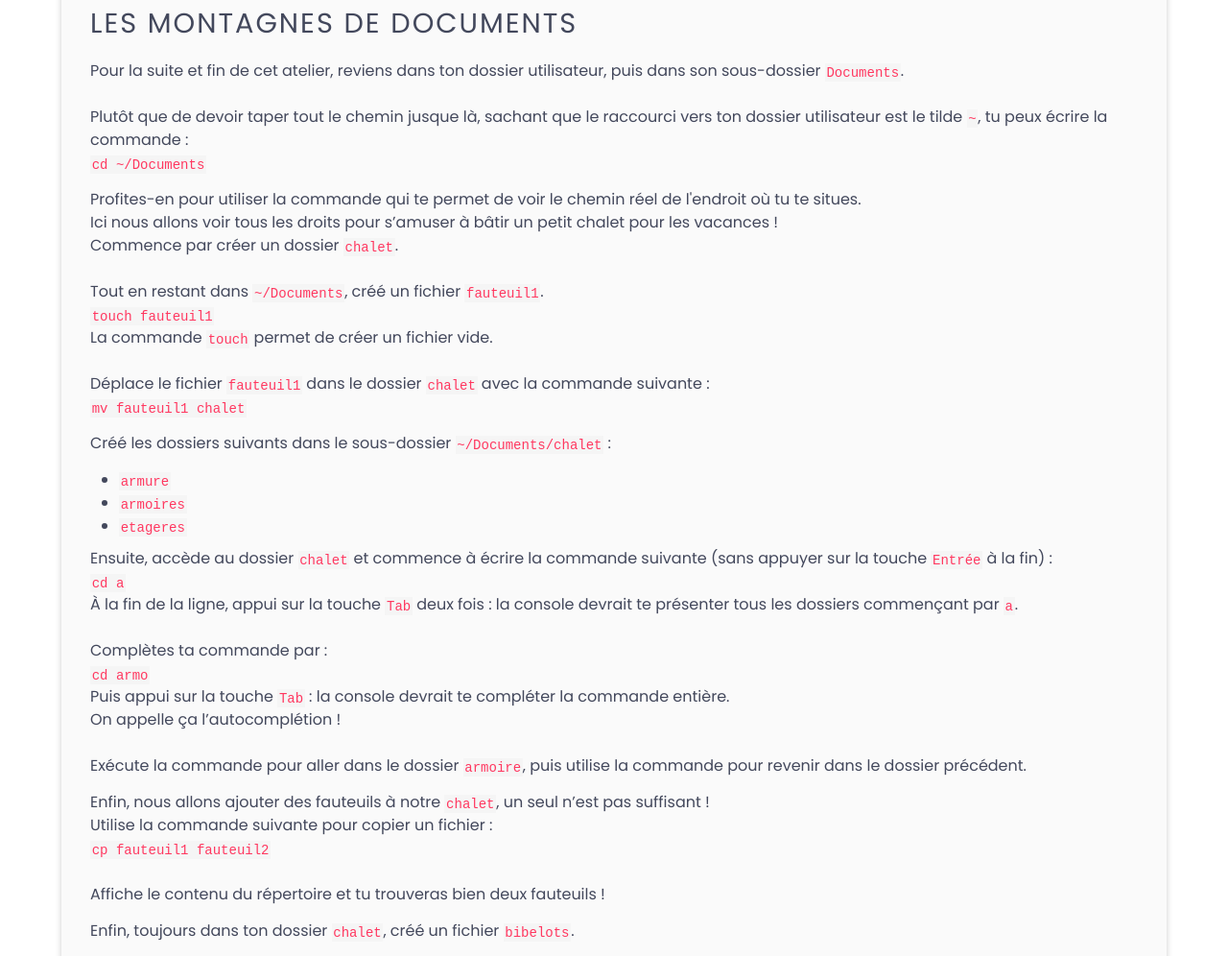
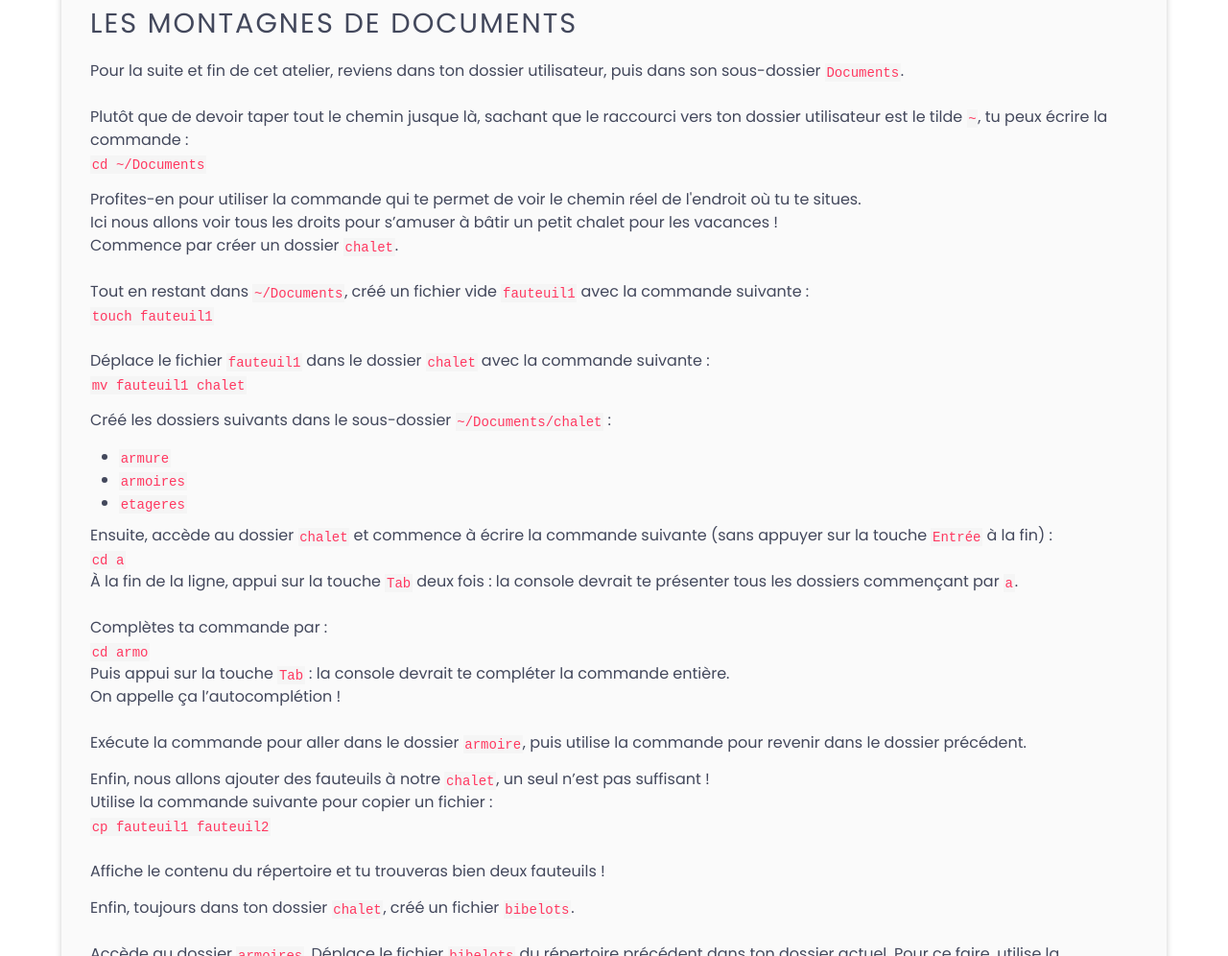
Before and after one commit to WildCodeSchool/atelier-console, a plain HTML site: page index.html in a window 1280 px wide. Shown: the part 5147-6143 px from the top of the page at 96% size. Drawn offline with nearby package versions, Linux system fonts and the light colour scheme.

Commit message:
Update index.html

```diff
--- a/index.html
+++ b/index.html
@@ -329,9 +329,8 @@
 
                 Commence par créer un dossier <code>chalet</code>.<br><br>
 
-                Tout en restant dans <code>~/Documents</code>, créé un fichier <code>fauteuil1</code>.<br>
-                <code>touch fauteuil1</code><br>
-                La commande <code>touch</code> permet de créer un fichier vide.<br><br>
+                Tout en restant dans <code>~/Documents</code>, créé un fichier vide <code>fauteuil1</code> avec la commande suivante :<br>
+                <code>touch fauteuil1</code><br><br>
                 Déplace le fichier <code>fauteuil1</code> dans le dossier <code>chalet</code> avec la commande suivante
                 :<br>
                 <code>mv fauteuil1 chalet</code>
```
